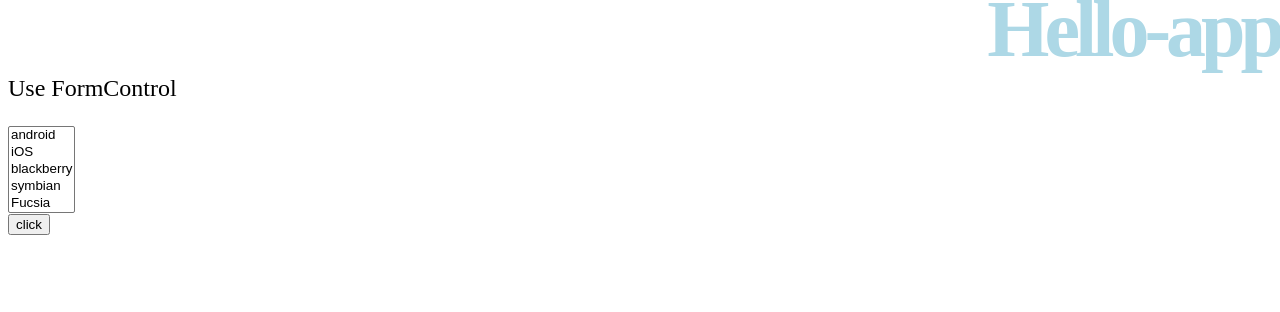
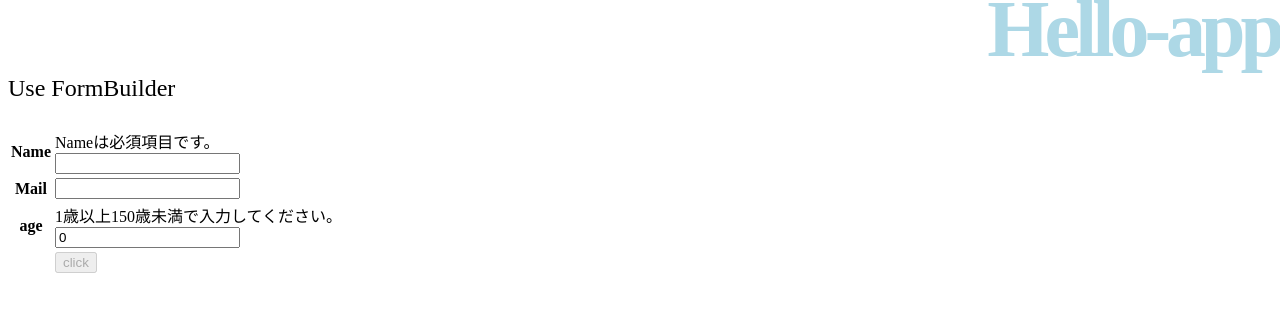
Before and after one commit to carelessmisu/Angular, an Angular app in the folder angular-app/: page / in a window 1280 px wide. Shown: the top 312 px of the page. Built offline with nearby package versions, Linux system fonts and the light colour scheme.

Commit message:
add Section 3-3

```diff
--- a/angular-app/src/app/hello/hello.component.html
+++ b/angular-app/src/app/hello/hello.component.html
@@ -88,7 +88,7 @@
   </form> -->
 
   <!-- 3-16 -->
-  <form [formGroup]="myControl" (submit)="onSubmit()">
+  <!-- <form [formGroup]="myControl" (submit)="onSubmit()">
     <div>
       <select formControlName="control" size="5" multiple>
         <option>android</option>
@@ -101,5 +101,38 @@
     <div>
       <input type="submit" value="click" />
     </div>
+  </form> -->
+
+  <!-- 3-19→23-->
+  <form [formGroup]="myControl" (ngSubmit)="onSubmit()">
+    <table>
+      <tr>
+        <th>Name</th>
+        <td>
+          <div *ngIf="name?.invalid">Nameは必須項目です。</div>
+          <div><input type="text" formControlName="name" /></div>
+        </td>
+      </tr>
+      <tr>
+        <th>Mail</th>
+        <td>
+          <div *ngIf="mail?.invalid">メールアドレスが必要です。</div>
+          <div><input type="text" formControlName="mail" /></div>
+        </td>
+      </tr>
+      <tr>
+        <th>age</th>
+        <td>
+          <div *ngIf="age?.invalid">1歳以上150歳未満で入力してください。</div>
+          <div><input type="text" formControlName="age" /></div>
+        </td>
+      </tr>
+      <tr>
+        <th></th>
+        <td>
+          <input [disabled]="myControl.invalid" type="submit" value="click" />
+        </td>
+      </tr>
+    </table>
   </form>
 </div>
--- a/angular-app/src/app/hello/hello.component.ts
+++ b/angular-app/src/app/hello/hello.component.ts
@@ -1,5 +1,5 @@
 import { Component, OnInit } from '@angular/core';
-import { FormControl, FormGroup } from '@angular/forms';
+import { FormControl, FormGroup, Validators } from '@angular/forms';
 
 @Component({
   selector: 'app-hello',
@@ -16,18 +16,37 @@ export class HelloComponent implements OnInit {
 
   ngOnInit() {
     this.title = 'Hello-app';
-    this.message = 'Use FormControl';
+    this.message = 'Use FormBuilder';
     // this.text1 = '';
+    // this.myControl = new FormGroup({
+    //   control: new FormControl()
+    // });
     this.myControl = new FormGroup({
-      control: new FormControl()
+      name: new FormControl('', [Validators.required]),
+      mail: new FormControl('', [Validators.email]),
+      age: new FormControl(0, [Validators.min(1), Validators.max(150)]),
     });
+  }
+
+  get name() {
+    return this.myControl.get('name');
+  }
+  get mail() {
+    return this.myControl.get('mail');
+  }
+  get age() {
+    return this.myControl.get('age');
   }
 
   // doClick() {
   //   this.message = '「' + this.myControl.value + '」と書きましたね。';
   // }
   onSubmit() {
-    let result = this.myControl.value;
-    this.message = JSON.stringify(result);
+    if (this.myControl.invalid) {
+      this.message = 'VALIDATION ERROR';
+    } else {
+      let result = this.myControl.value;
+      this.message = JSON.stringify(result);
+    }
   }
 }
```
